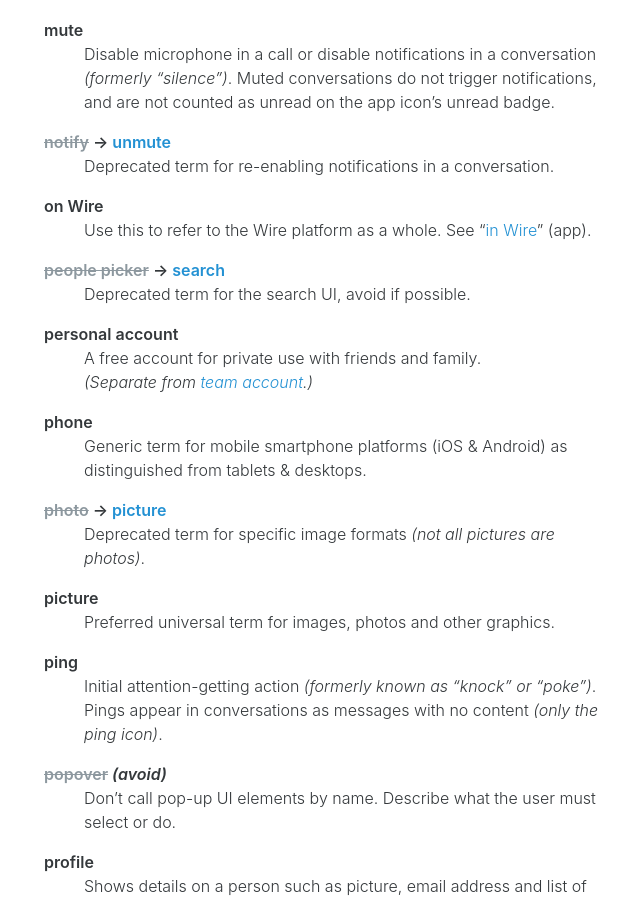
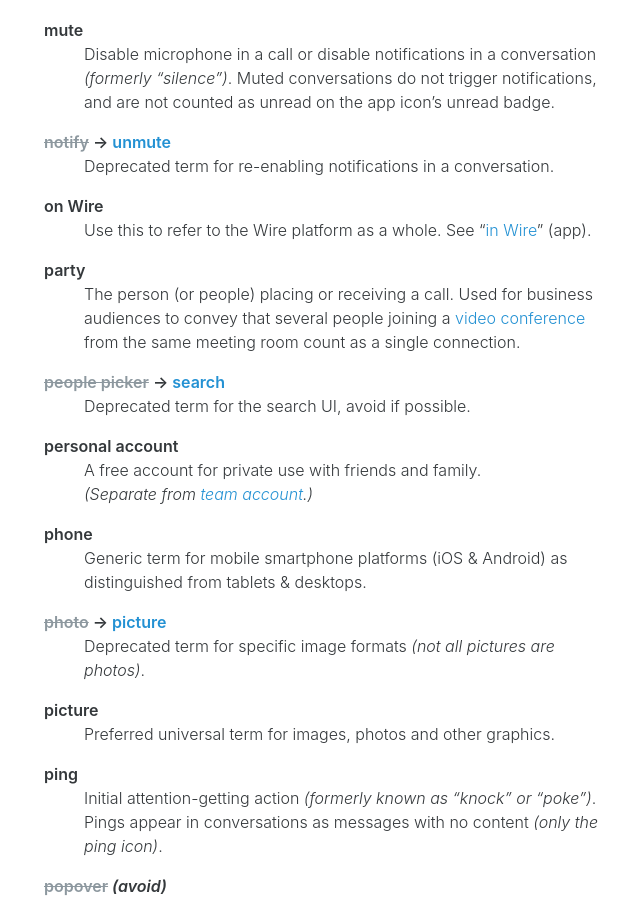
Before and after one commit to wireapp/brand, a Jekyll site: the page built from text/glossary/index.md, in a window 1280 px wide and 900 px high, scrolled down 3563 px. Shown: the whole window, without its empty margins (456-1096 px from the left). Built offline with Jekyll 4.4.1, drawn with Linux system fonts in a browser that asks for light colours; comment, search, counter and statistics services are not loaded.

Commit message:
Add “party” term for video conference use case
https://brand.wire.com/text/glossary/#party

```diff
--- a/text/glossary/index.md
+++ b/text/glossary/index.md
@@ -130,6 +130,9 @@
 {: #on-wire} on Wire
 : Use this to refer to the Wire platform as a whole. See “[in Wire](#in-wire)” (app).
 
+{: #party} party
+: The person (or people) placing or receiving a call. Used for business audiences to convey that several people joining a [video conference](#video-conference) from the same meeting room count as a single connection.
+
 {: #people-picker} ~~people picker~~ → [search](#search)
 : Deprecated term for the search UI, avoid if possible.
 
```
